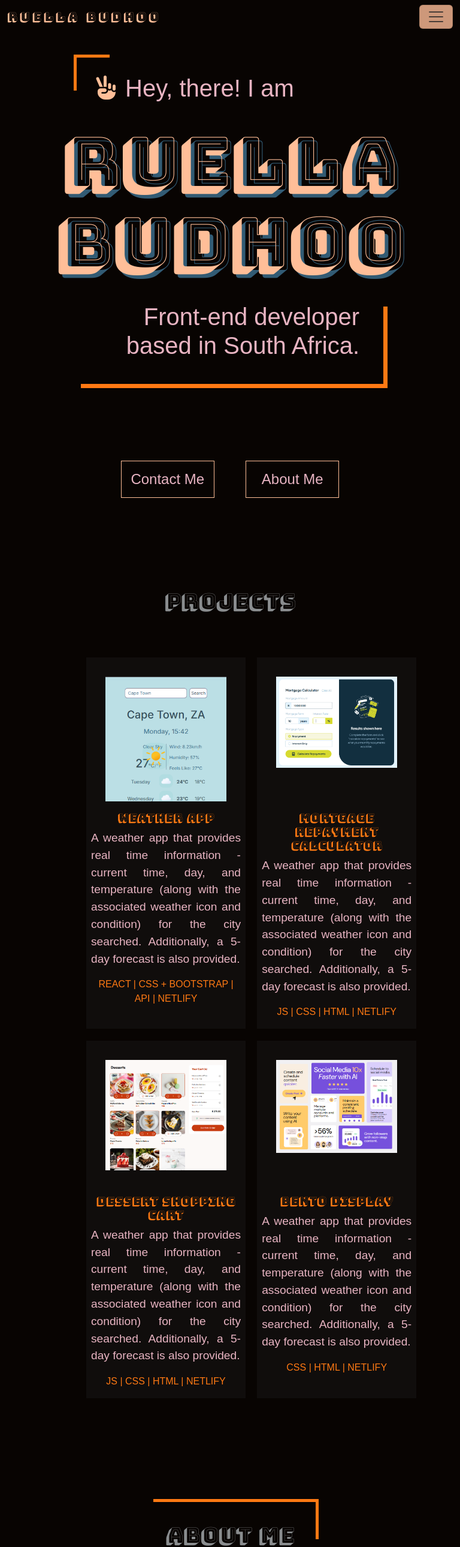
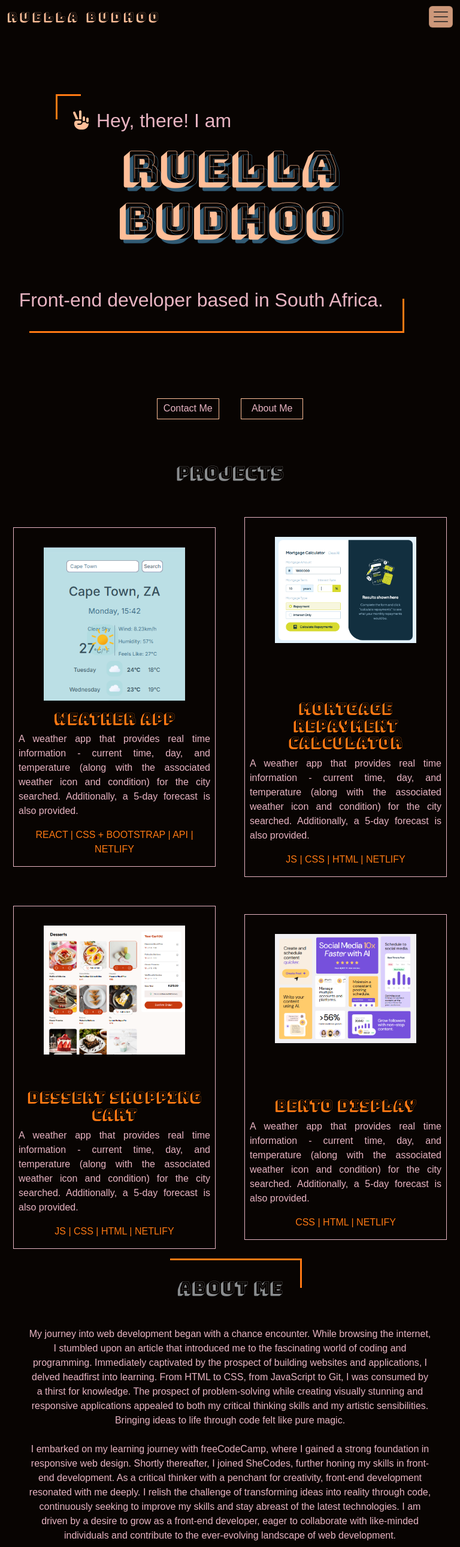
Before and after one commit to Ruella-De-Vil/Personal-Portfolio, a plain HTML site: page index.html in a window 768 px wide. Shown: the top 2579 px of the page at 60% size. Drawn offline with nearby package versions, Linux system fonts and the light colour scheme; a web font is replaced by a local one.

Commit message:
CSS for responsiveness is complete

```diff
--- a/src/styles.css
+++ b/src/styles.css
@@ -167,9 +167,9 @@ h4 {
 .weather-app-img {
     max-width: 350px;
     min-width: 250px;
-    height: 15em;
+    height: 14em;
     margin: auto;
-    margin-bottom: 1em;
+    margin-bottom: 2em;
     padding: 2em;
     overflow: hidden;
 }
@@ -182,7 +182,7 @@ h4 {
 .mortgage-cal-img {
     max-width: 350px;
     min-width: 250px;
-    height: 15em;
+    height: 13em;
     margin: auto;
     margin-bottom: 1em;
     padding: 2em;
@@ -197,7 +197,7 @@ h4 {
 .dessert-shopping-cart-img {
     max-width: 350px;
     min-width: 250px;
-    height: 15em;
+    height: 14em;
     margin: auto;
     margin-bottom: 1em;
     padding: 2em;
@@ -212,7 +212,7 @@ h4 {
 .bento-display-img {
     max-width: 350px;
     min-width: 250px;
-    height: 15em;
+    height: 14em;
     margin: auto;
     margin-bottom: 1em;
     padding: 2em;
@@ -295,7 +295,7 @@ h5 {
     }
 
     footer p {
-        margin-top: 2em;
+        margin: 2em 4em;
     }
 
     article {
@@ -433,7 +433,7 @@ h5 {
 
     h1 {
         font-size: 1.3rem;
-        margin: 3em 2em 1em;
+        margin: 4em 3em 1em;
     }
 
     h2 {
@@ -443,7 +443,7 @@ h5 {
 
     h3 {
         font-size: 1.3rem;
-        margin: -0.5em 1em 3.5em;
+        margin: -0.5em 3em 3.5em;
         box-shadow: 10px 10px 0 -7px var(--tangerine-orange);
         margin-bottom: 0;
     }
@@ -471,14 +471,16 @@ h5 {
 
     .project-1, .project-2, .project-3, .project-4 {
         background-color: unset;
-        border: 2px solid var(--bubble-gum-pink);
+        border: 1px solid var(--bubble-gum-pink);
     }
 
     .projects {
         display: flex;
         flex-direction: column;
         margin-bottom: 2em;
+        margin-bottom: 2em;
         max-width: 80%;
+        align-items: center;
     }
 
     .project-description, .about-description, .contact-description, .skills {
@@ -525,46 +527,250 @@ h5 {
 }
 
 @media screen and (min-width: 567px) and (max-width: 768px) {
+    body {
+        margin-bottom: 0;
+    }
+
+    .navbar-toggler {
+        width: 2em;
+        height: 1.8em;
+        padding: 0;
+        border-radius: 0.01;
+    }
+
+    h1 .icon {
+        box-shadow: -10px -10px 0 -7px var(--tangerine-orange);
+    }
+
     h1 {
-        font-size: 2.5em;
-        margin: 6rem 8rem 2rem;
+        font-size: 1.4rem;
+        margin: 5em 3em 1em;
     }
 
     h2 {
-        font-size: 7em;
-        margin: 0 0.5rem 2rem;
+        font-size: 3.5rem;
+        margin: 0 0.5em 1em;
     }
 
     h3 {
-        font-size: 2.5em;
-        margin: 0 8rem 3.5rem;
+        font-size: 1.4rem;
+        margin: -0.5em 3em 3.5em;
+        box-shadow: 10px 10px 0 -7px var(--tangerine-orange);
+        margin-bottom: 0;
+    }
+
+    .contact-link, .about-link {
+        font-size: 1rem;
+        padding: 0.3em;
+        margin-bottom: 2em;
+        }
+
+
+    .projects-section, .about-section, .contact-section {
+        margin: 1em;
+        padding: 1em;
     }
 
     h4 {
     padding: 0.5rem;
-        font-size:2.2em;
-        margin: 0 auto 4rem;
+    font-size: 1.8rem;
+    margin: 0 auto 3rem;
     }
 
     h5 {
-        font-size: 1.2rem;
+        font-size: 1.5rem;
+    }
+
+    .project-1, .project-2, .project-3, .project-4 {
+        background-color: unset;
+        border: 1px solid var(--bubble-gum-pink);
     }
 
     .projects {
-        margin: auto;
+        display: flex;
+        flex-direction: column;
+        margin-bottom: 2em;
+        max-width: 80%;
+        align-items: center;
+    }
+
+    .app-descr {
+        max-width: 450px;
+        min-width: 400px;
+    }
+
+    .weather-app-img {
+        max-width: 400px;
+        height: 18em;
+        margin-bottom: 1em;
+    }
+
+    .mortgage-cal-img {
+        max-width: 400px;
+        height: 18em;
+    }
+
+    .dessert-shopping-cart-img {
+        max-width: 400px;
+        height: 18em;
+    }
+
+    .bento-display-img {
+        max-width: 400px;
+        height: 18em;
+    }
+
+    .project-description, .about-description, .contact-description, .skills {
+        font-size: 1rem;
+    }
+
+    .about-section {
+        margin-bottom: 5em;
+    }
+
+    .about-section h4 {
+        box-shadow: 10px -10px 0 -7px var(--tangerine-orange);
+    }
+
+    .about-description span {
+        padding-bottom: 3em;
+        box-shadow: -10px 10px 0 -7px var(--tangerine-orange);
+    }
+
+    .about-description {
+        margin-left: 1em;
+        margin-right: 1em;
+    }
+
+    .contact-section h4 span {
+        box-shadow: -10px -10px 0 -7px var(--tangerine-orange);
+    }
+
+    .end-icon {
+        box-shadow: 10px 10px 0 -7px var(--tangerine-orange);
+
+    }
+
+    .email-btn {
+        font-size: 1rem;
+        padding: 0.5rem;
+    }
+
+    footer p {
+        margin-top: 2em;
+    }
+
+    footer {
+    margin: 0 auto;
+    font-size: 0.8rem;
+    padding: 1em;
+    }
+}
+
+@media screen and (min-width: 768px) and (max-width: 1024px) {
+    h1 {
+        font-size: 2em;
+        margin: 10rem 6rem 1rem;
+    }
+
+    h2 {
+        font-size: 4.5rem;
+        padding: 0 0.5em;
+    }
+
+    h3 {
+        font-size: 2em;
+        margin: 1em 3em 2em 0;
+    }
+
+    .projects {
     display: grid;
-        justify-content: space-evenly;
-        gap: 1.2em;
+    gap: 3em;
+    justify-self: center;
+    justify-content: space-between;
+    justify-items: center;
     grid-template-columns: repeat(2, 1fr);
     grid-template-rows: auto;
     grid-template-areas:
     "p1 p2"
     "p3 p4";
+    max-width: 1000px;
+    margin: 0;
     }
 
-    .email-btn {
-        padding: 0.5em;
-        margin: 1em;
-        margin-bottom: 0;
+    .app-descr {
+        max-width: 400px;
+        min-width: 320px;
     }
+
+    .weather-app-img {
+        max-width: 300px;
+        margin-bottom: 1em;
     }
+
+    .mortgage-cal-img {
+        max-width: 300px;
+    }
+
+    .dessert-shopping-cart-img {
+        max-width: 300px;
+    }
+
+    .bento-display-img {
+        max-width: 300px;
+    }
+
+}
+
+@media screen and (min-width: 1024px) and (max-width: 1440px) {
+    h1 {
+        font-size: 2.3em;
+        margin: 10rem 5rem 1rem;
+    }
+
+    h2 {
+        font-size: 6rem;
+        padding: 0 0.5em;
+    }
+
+    h3 {
+        font-size: 2.3em;
+        margin: 1em 2em 2em 0;
+    }
+
+    .projects {
+    display: grid;
+    gap: 2em;
+    justify-self: center;
+    justify-content: space-between;
+    justify-items: center;
+    grid-template-columns: repeat(3, 1fr);
+    grid-template-rows: auto;
+    grid-template-areas:
+    "p1 p2 p3"
+    "p4 p4 p4";
+    max-width: 1300px;
+    margin: 0;
+    }
+
+    .app-descr {
+        max-width: 250px;
+    }
+
+    .weather-app-img {
+        max-width: 240px;
+    }
+
+    .mortgage-cal-img {
+        max-width: 240px;
+    }
+
+    .dessert-shopping-cart-img {
+        max-width: 240px;
+    }
+
+    .bento-display-img {
+        max-width: 240px;
+    }
+
+}
```
Lines whose indentation alone changed are shown as unchanged.
